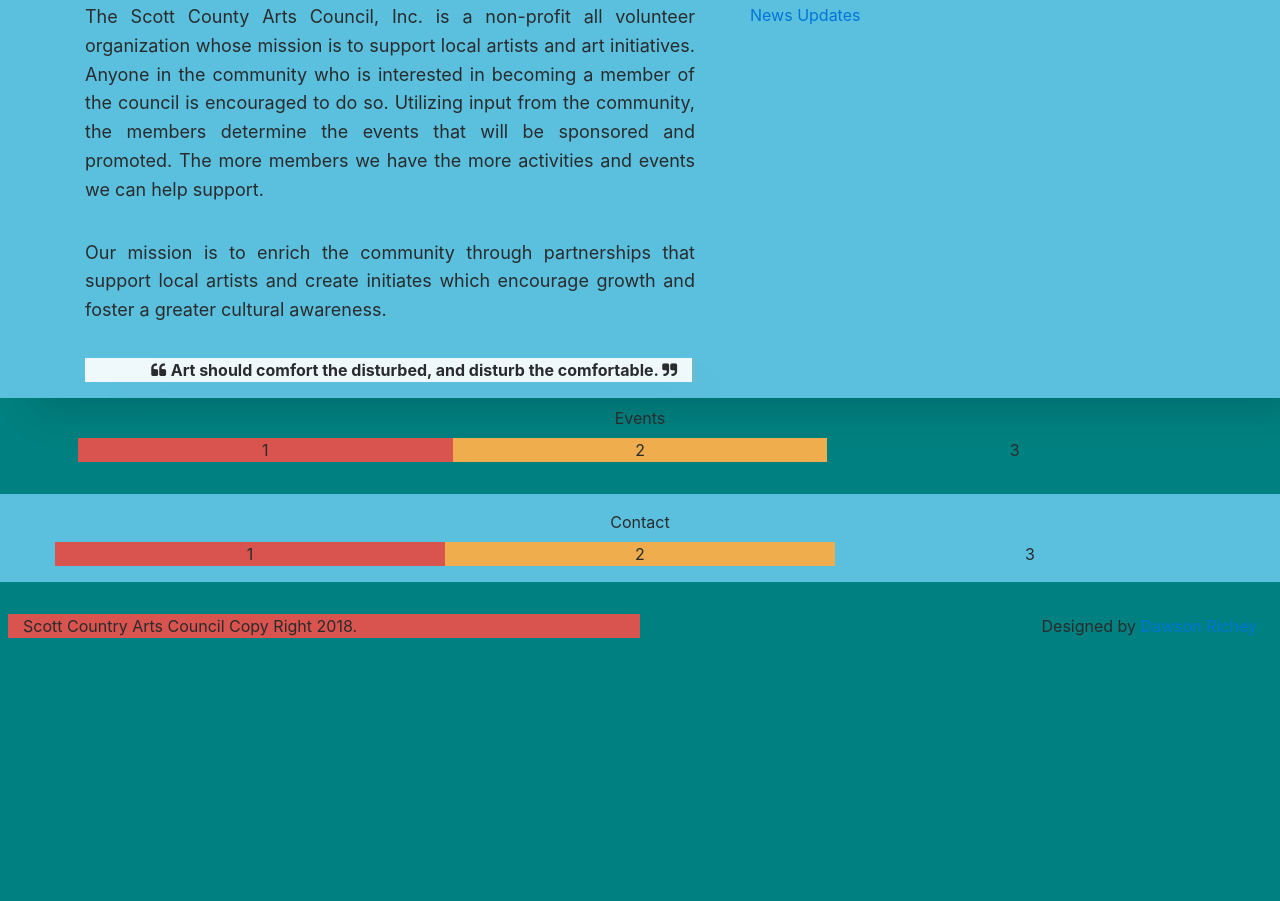
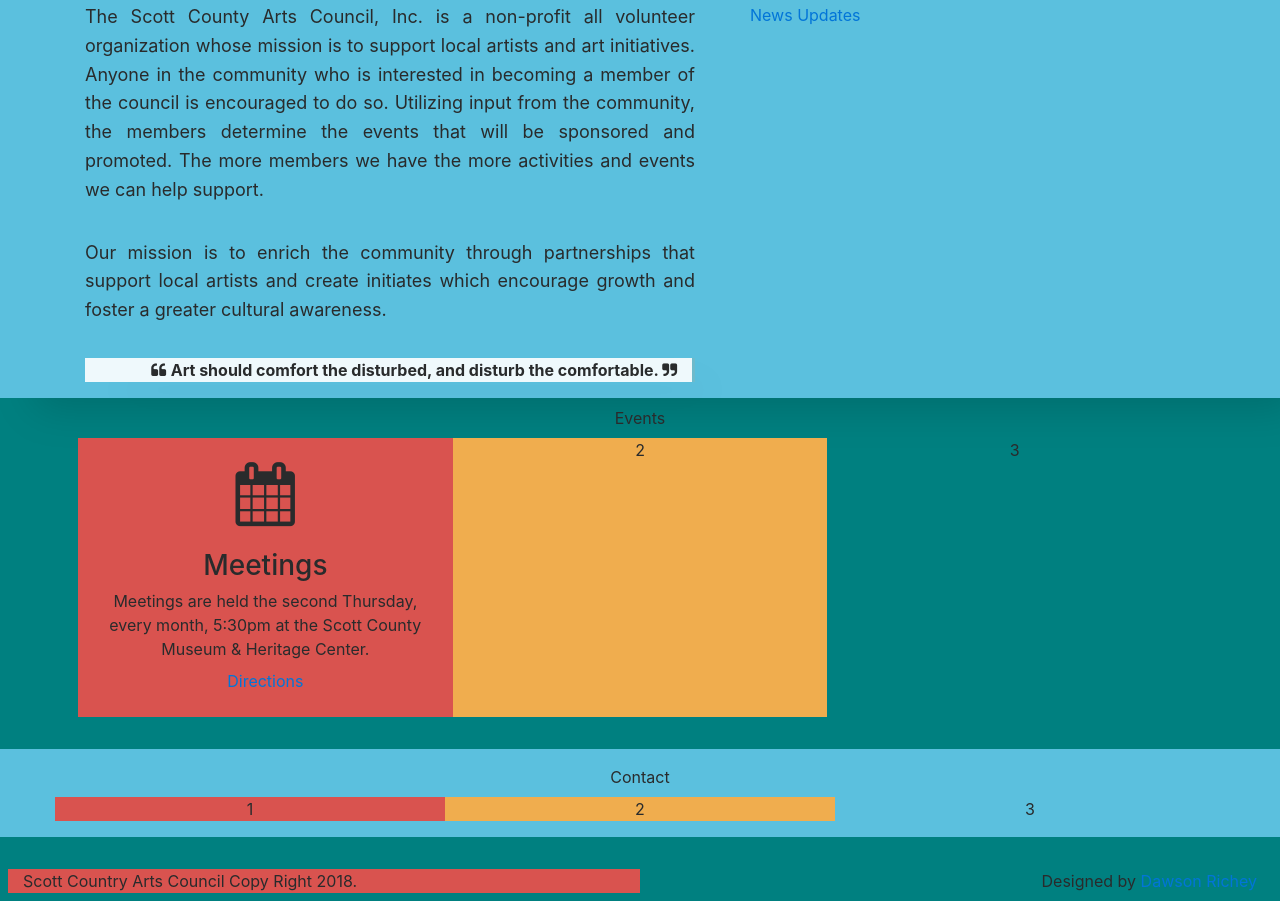
Before and after one commit to dawsonrichey/scott-county-arts-council, a plain HTML site: page index.html in a window 1280 px wide. Shown: the part 598-1499 px from the top of the page. Before the commit the page ends 1244 px from the top, so only its background shows below. Drawn offline with nearby package versions, Linux system fonts and the light colour scheme.

Commit message:
added one event column

```diff
--- a/index.html
+++ b/index.html
@@ -94,7 +94,9 @@
     <div class="container">
         <div class="row p-2 text-center">
             <div class="col-12 bg-light mb-2 text-center">Events</div>
-            <div class="col bg-danger">1</div>
+            <div class="col bg-danger pb-4"> <i class="fa fa-calendar icon fa-4x m-4"></i>
+                <h3>Meetings </h3>
+                <p class="m-2">Meetings are held the second Thursday, every month, 5:30pm at the Scott County Museum &amp; Heritage Center.</p><a href="https://goo.gl/maps/bN4tamZdVsT2" target="_blank">Directions</a></div>
             <div class="col bg-warning">2</div>
             <div class="col bg-dark text-light">3</div>
         </div>
```
